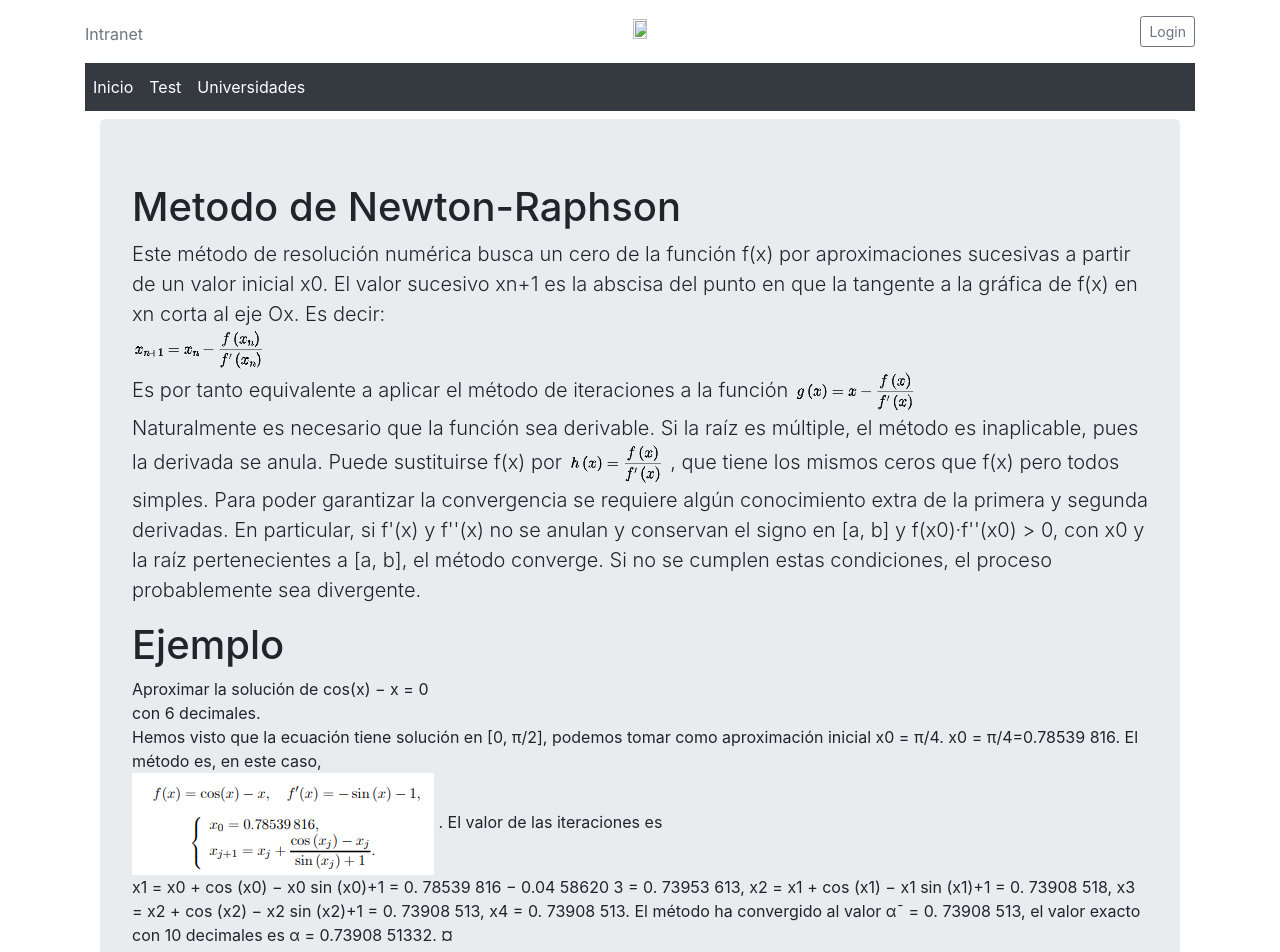
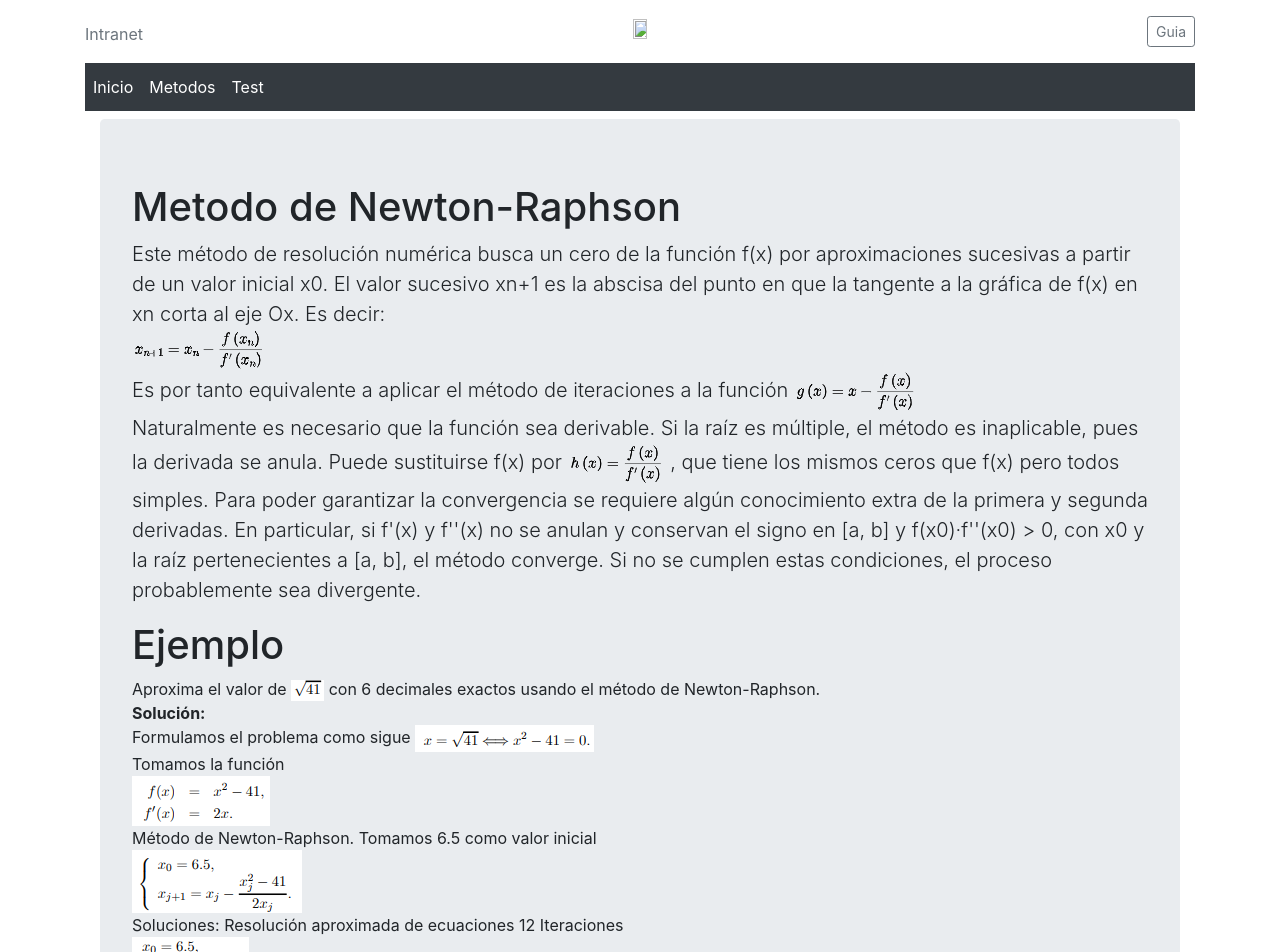
Before and after one commit to MelanyRios/metodosNumericos, a PHP site: page /NewtonRaphson.html in a window 1280 px wide. Shown: the top 952 px of the page. Run offline with PHP 8.4, Linux system fonts and the light colour scheme.

Commit message:
cambio sub fin

```diff
--- a/NewtonRaphson.html
+++ b/NewtonRaphson.html
@@ -6,7 +6,7 @@
     <meta name="description" content="">
     <meta name="author" content="Mark Otto, Jacob Thornton, and Bootstrap contributors">
     <meta name="generator" content="Jekyll v4.0.1">
-    <title>Blog Template · Bootstrap</title>
+    <title>Newtho-Raphson</title>
 
     <link rel="canonical" href="https://getbootstrap.com/docs/4.5/examples/blog/">
 
@@ -51,25 +51,27 @@
   <header class="blog-header py-3">
     <div class="row flex-nowrap justify-content-between align-items-center">
       <div class="col-4 pt-1">
-        <a class="text-muted" href="#">Intranet</a>
+        <a class="text-muted" href="datos.html">Intranet</a>
       </div>
       <div class="col-4 text-center">
         <a class="blog-header-logo text-dark img-responsive" href="#"><img src="https://i.pinimg.com/favicons/db9e743714841d2566fa0e107ff1cdf72af64b7f6f0dad9f3905986a.png?3214d7914dfb90a0b8c1ba396fb09aed" width="20%" height="20%"></a>
       </div>
       <div class="col-4 d-flex justify-content-end align-items-center">
-        <a class="btn btn-sm btn-outline-secondary" href="#">Login</a>
+        <a class="btn btn-sm btn-outline-secondary" href="https://www.youtube.com/playlist?list=PL7Yf50nufDKzqxg0DVGvbfdg3OCgyntjx">Guia</a>
       </div>
     </div>
   </header>
 
-  <div class="nav-scroller py-1 mb-2 bg-dark">
+    <div class="nav-scroller py-1 mb-2 bg-dark">
     <nav class="nav d-flex justify-content-start">
-      <a class="p-2 text-white" href="#">Inicio</a>
-      <a class="p-2 text-white" href="listaMetodos.html">Test</a>
-      <a class="p-2 text-white" href="#">Universidades</a>
+      <a class="p-2 text-white" href="index.html">Inicio</a>
+      <a class="p-2 text-white" href="listaMetodos.html">Metodos</a>
+
+      <a class="p-2 text-white" href="HacerTest.php?id=97">Test</a>
 
     </nav>
   </div>
+
 
   <div >
     <main role="main" class="container">
@@ -100,35 +102,34 @@ Para poder garantizar la convergencia se requiere algún conocimiento extra de l
 <h1>Ejemplo</h1>
 
 <p>
-Aproximar la solución de
-cos(x) − x = 0 <br>
-con 6 decimales.<br>
-Hemos visto que la ecuación tiene solución en [0, π/2], podemos tomar como
-aproximación inicial x0 = π/4.
-x0 = π/4=0.78539 816.
-El método es, en este caso, <br>
-<img src="imagenes/Newton_Ejp3.png">
- .
-El valor de las iteraciones es <br>
-x1 = x0 + cos (x0) − x0
-sin (x0)+1 = 0. 78539 816 − 0.04 58620 3 = 0. 73953 613,
-x2 = x1 + cos (x1) − x1
-sin (x1)+1 = 0. 73908 518,
+Aproxima el valor de <img src="imagenes/Newton_Ejp1.png"> con 6 decimales exactos usando el
+método de Newton-Raphson.<br>
 
-x3 = x2 + cos (x2) − x2
-sin (x2)+1 = 0. 73908 513,
-x4 = 0. 73908 513.
-El método ha convergido al valor
-α¯ = 0. 73908 513,
-el valor exacto con 10 decimales es
-α = 0.73908 51332. ¤
+
+<strong>Solución:</strong> <br>
+
+Formulamos el problema como sigue
+<img src="imagenes/Newton_Ejp2.png"> <br>
+Tomamos la función<br>
+<img src="imagenes/Newton_Ejp3.png"> <br>
+Método de Newton-Raphson. Tomamos 6.5 como valor inicial<br>
+<img src="imagenes/Newton_Ejp4.png"><br>
+
+Soluciones: Resolución aproximada de ecuaciones 12
+Iteraciones <br>
+<img src="imagenes/Newton_Ejp5.png"><br>
+Valor aproximado con 6 decimales <br>
+<img src="imagenes/Newton_Ejp6.png"><br>
+Verificamos la solución. Error máximo <img src="imagenes/Newton_Ejp7.png"><br>
+<img src="imagenes/Newton_Ejp8.png"><br>
+Podemos asegurar que<br>
+<img src="imagenes/Newton_Ejp9.png"><br>
 
 </p>
 
 
 <div><iframe scrolling="no" title=" Método de Newton-Raphson 2020" src="https://www.geogebra.org/material/iframe/id/NpnFcgGY/width/931/height/462/border/888888/sfsb/true/smb/false/stb/true/stbh/true/ai/false/asb/false/sri/true/rc/true/ld/false/sdz/true/ctl/false" width="931px" height="462px" style="border:0px;"> </iframe></div>
 <br>
-    <a class="btn btn-success btn-primary" href="/docs/4.5/components/navbar/" role="button">Descargar calculadora de Metodo de  Newton &raquo;</a>
   </div>
 </main>
   </div>
@@ -141,11 +142,6 @@ el valor exacto con 10 decimales es
 
 </main><!-- /.container -->
 
-<footer class="blog-footer">
-  <p>Test  <a href="#">IPS</a> por <a href="#">Grupo 5_ Laboratorio de Metodos Numericos</a>.</p>
-  <p>
-    <a href="#">Regresar al inicio</a>
-  </p>
-</footer>
+
 </body>
 </html>
```
Also changed, not shown: Biseccion.html (+11 -17 lines), FalsaPosicion.html (+10 -39 lines), HacerTest.php (+8 -8 lines), PuntoFijo.html (+11 -13 lines), ResultadoTestVo.php (+6 -4 lines), Secante.html (+9 -13 lines), crearPreguntas.php (+2 -6 lines), index.html (+4 -3 lines), listaMetodos.html (+40 -67 lines), Imagenes/Newton_Ejp1.png (added), Imagenes/Newton_Ejp2.png (added), Imagenes/Newton_Ejp3.png, Imagenes/Newton_Ejp4.png, Imagenes/Newton_Ejp5.png, 5 more files.
